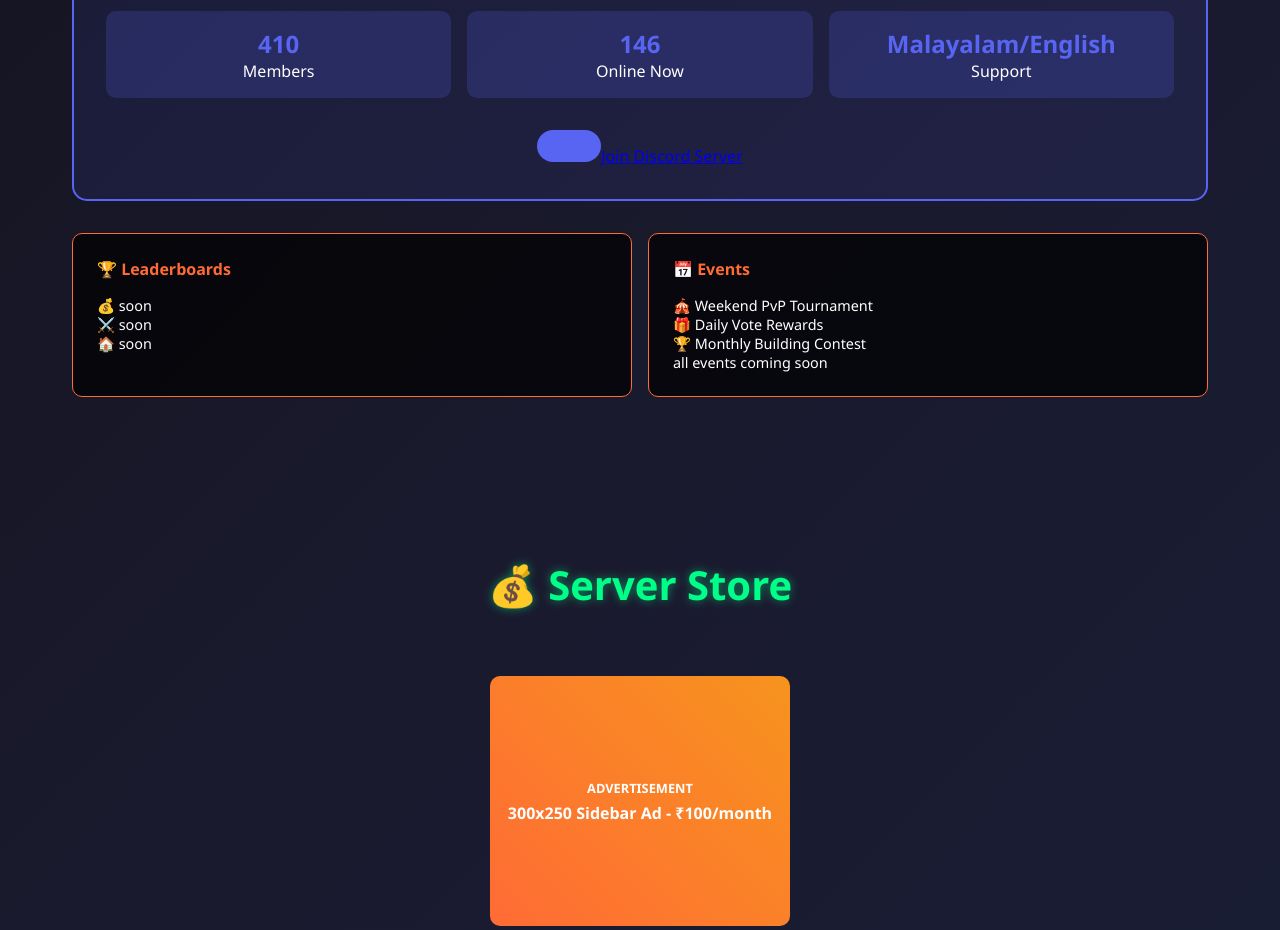
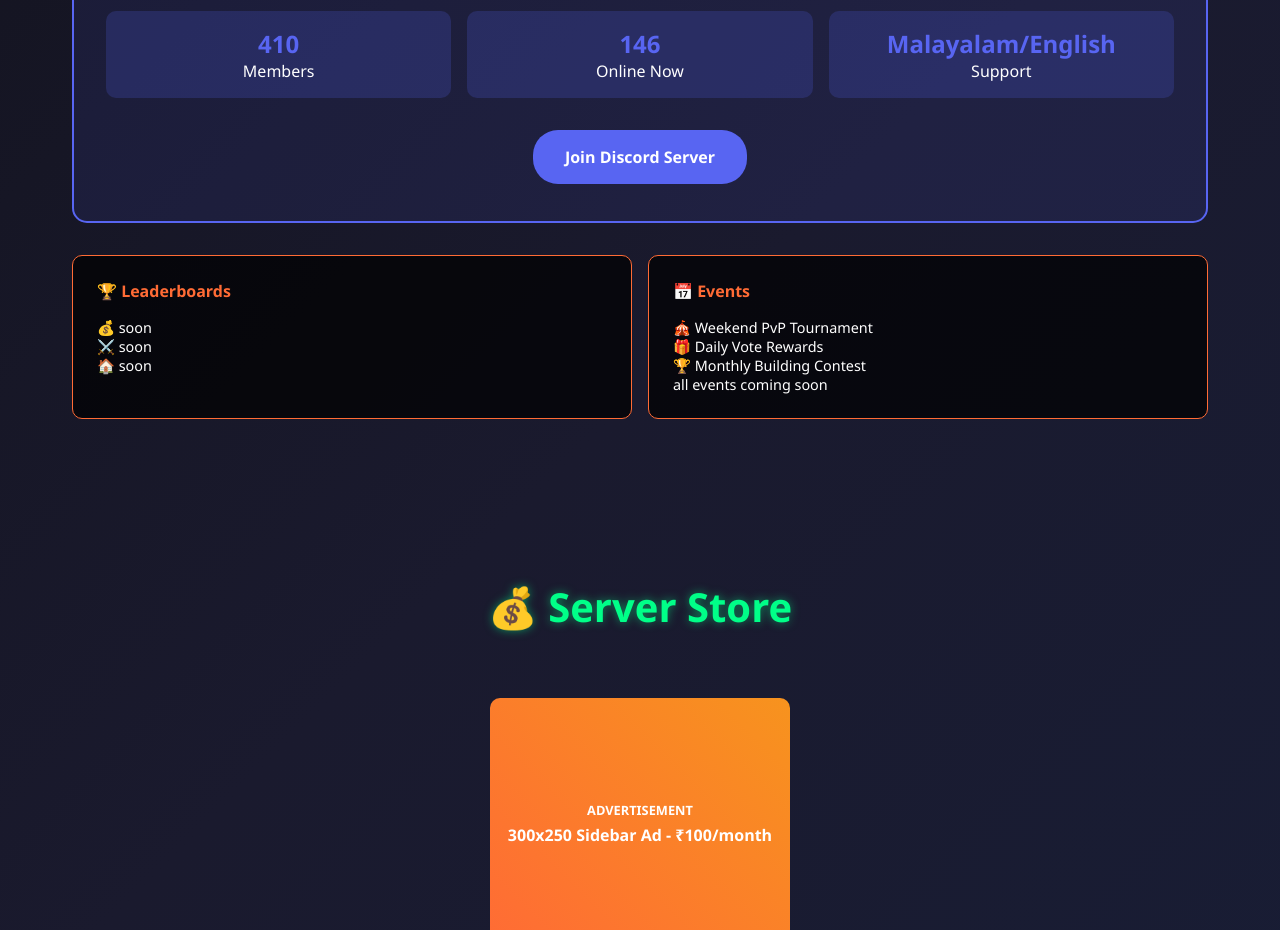
Before and after one commit to phychodude/KMC, a plain HTML site: page index.html in a window 1280 px wide. Shown: the part 2260-3190 px from the top of the page. Drawn offline with Linux system fonts and the light colour scheme.

Commit message:
Update index.html

```diff
--- a/index.html
+++ b/index.html
@@ -636,8 +636,8 @@
                 </div>
             </div>
 
-            <a href="#" class="btn btn-primary" style="background: #5865f2; color: white; margin-top: 1rem;">
-                <a href="https://discord.gg/KjJ5u6b6ND">Join Discord Server</a>
+            <a href="https://discord.gg/KjJ5u6b6ND" class="btn btn-primary" style="background: #5865f2; color: white; margin-top: 1rem;">
+                Join Discord Server
             </a>
         </div>
 
```
